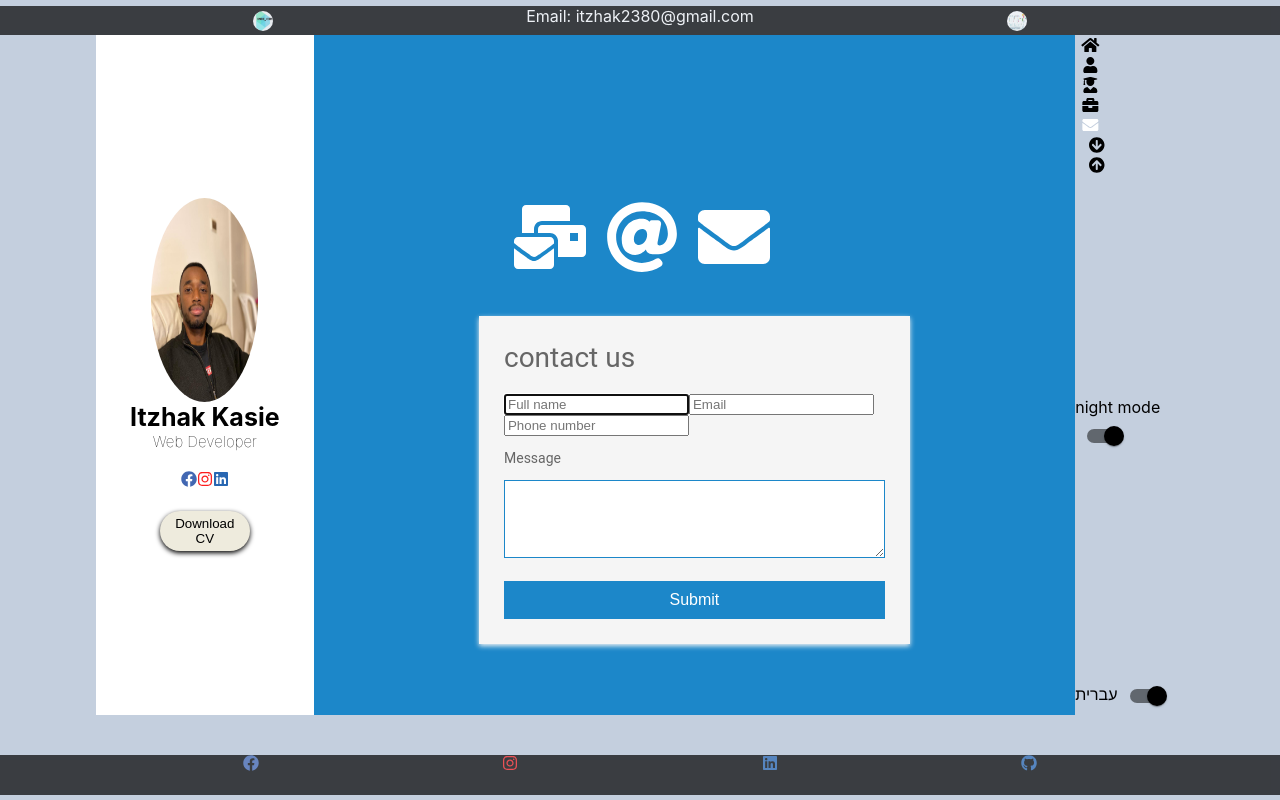
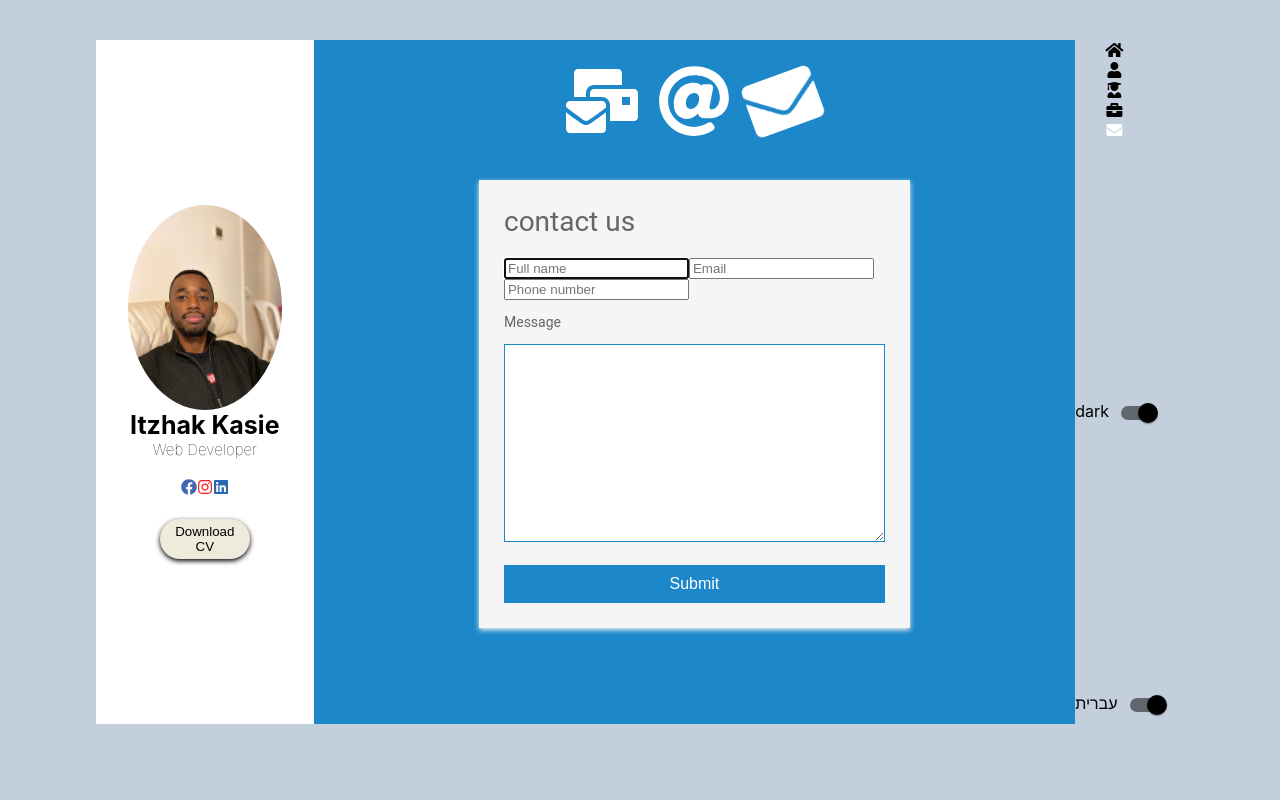
Before and after one commit to itzhak12380/portfolio, a React (Create React App) app: page /#/ContactPage in a window 1280 px wide. Built offline with nearby package versions, Linux system fonts and the light colour scheme.

Commit message:
contact page changes

```diff
--- a/src/App.js
+++ b/src/App.js
@@ -4,15 +4,12 @@ import styled from 'styled-components';
 import PortfolioApp from './components/PortfolioApp';
 function App() {
 
-  const APPDIV = styled.div`
-width: 100vw;
-height: 100vh;
-  `
+
   return (
 
-    <APPDIV className="App">
-      <PortfolioApp/>
-    </APPDIV>
+    <div className="App">
+      <PortfolioApp />
+    </div>
   );
 }
 
--- a/src/components/LeftSide/LeftSide.jsx
+++ b/src/components/LeftSide/LeftSide.jsx
@@ -14,7 +14,7 @@ justify-content: center;
 flex-wrap: wrap;
 `
 const MyImg = styled.img`
-width: 70%;
+width: 100%;
 height: 30%;
 border-radius: 50%;
 `
@@ -39,7 +39,7 @@ function LeftSideHbrow() {
   const ColorContext = UseMyContext()
 
   return (
-    <Leftside className="left-side" >
+    <Leftside  >
 
 
 
--- a/src/components/Main/Main.css
+++ b/src/components/Main/Main.css
@@ -1,3 +1,3 @@
 ::-webkit-scrollbar {
-    width: 0px;
+    display: none;
   }
--- a/src/components/Main/Main.jsx
+++ b/src/components/Main/Main.jsx
@@ -3,22 +3,14 @@ import './Main.css'
 import styled from 'styled-components';
 import Sidebar from '../features/SideBar/SideBar.jsx'
 import { useState,createContext,useMemo } from "react";
-import { HebrowContent,EnglishContent } from "../RightSideContent/PortfolioContent/index";
-import { HashRouter as Router,Switch,Route } from "react-router-dom";
+import { HebrowContent,EnglishContent } from "../RightSideContent/index";
+import { HashRouter as Router,Switch,Route, Redirect } from "react-router-dom";
 import { Switches } from "../RightSideContent/PortfolioContent/AboutMe";
 import { UseMyContext } from "../RightSideContent/contexthook";
 import Button from "../features/Button/Button";
 const MainDivLayout = styled.div`
 width:85%;
-height:85% ;
-
-position: absolute;
-display: flex;
-justify-content: center;
-justify-content: space-between;
-flex-wrap: wrap;
-flex-direction: row;
-box-sizing: border-box;
+height:95% ;
 display: grid;
 grid-template-areas:
 "left main main sidebar"
@@ -31,18 +23,14 @@ position: relative;
 box-sizing: border-box;
 overflow: scroll;
 grid-area: main;
-
 `
 const LeftSideLayout = styled.div`
-position: relative;
 box-sizing: border-box;
 grid-area: left;
-overflow: scroll;
 display: flex;
 justify-content: center;
 `
 const SidebarLayout = styled.div`
-position: relative;
 grid-area: sidebar;
 display: flex;
 flex-direction: column;
@@ -73,10 +61,11 @@ export default function Main() {
   const ColoModeController = UseMyContext();
   return (
     <ProvideLanguage value={LanguageState}>
+<>
     <Router>
     <MainDivLayout  style={{backgroundColor:ColoModeController.MainDiv}} className="main">
 
-      <LeftSideLayout style={{backgroundColor:ColoModeController.LeftSide}} >
+      <LeftSideLayout style={{ backgroundColor:ColoModeController.LeftSide}} >
         <LanguageState.LeftSide/>
       </LeftSideLayout>
       <RightSideLayout style={{backgroundColor:ColoModeController.RightSide}}>
@@ -97,17 +86,17 @@ export default function Main() {
        <Route path="/ResumePage">
           <LanguageState.Resume />
        </Route>
-       <Route>
-       <NotFound />
+       <Route path='/'>
+       <Redirect to="/home"/>
        </Route>
        </Switch>
       </RightSideLayout>
       <SidebarLayout style={{backgroundColor:ColoModeController.sidebar}} >
         <Sidebar Iconolor={ColoModeController.icon} />
-        <Switches style={{backgroundColor:'red'}} ChnageLanguage={ColoModeController.body} Language={ColoModeController.ButtonText} />
+        <Switches  ChnageLanguage={ColoModeController.body} Language={ColoModeController.ButtonText} />
         <Switches ChnageLanguage={ChangeLanguage} Language={LanguageState.Button} />
       </SidebarLayout>
-    </MainDivLayout></Router>
+    </MainDivLayout></Router></>
     </ProvideLanguage>
   );
 };
--- a/src/components/PortfolioApp.jsx
+++ b/src/components/PortfolioApp.jsx
@@ -1,17 +1,14 @@
 import React, { useState, useMemo } from 'react'
 import styled from 'styled-components';
 import Main from './Main/Main';
-import { NIGHMODE,DAYMODE } from './RightSideContent/PortfolioContent';
+import { NIGHMODE,DAYMODE } from './RightSideContent';
 import { PROVIDECONTEXT } from './RightSideContent/contexthook';
-import Footer from './features/Footer/Footer';
-import Header from './features/Header/Header';
-import { Input } from './features/Input/Input.jsx';
   const CONTAINERDIV = styled.div`
   display: flex;
   flex-direction: column;
   justify-content: center;
-  width: 100vw;
-  height: 100vh;
+  width: 100%;
+  height: 100%;
   `
 
 
@@ -32,7 +29,7 @@ export default function PortfolioApp(){
   useMemo(() => COLORMode,
 
     [ChangeColorMode])
-  const COLORobj = {
+  const Color_Objcet = {
     body: ChangeColorMode,
     bodyColor: COLORMode.body,
     sidebar: COLORMode.sidebar,
@@ -52,15 +49,13 @@ export default function PortfolioApp(){
   }
 
     return (
-        <CONTAINERDIV style={{ backgroundColor: COLORobj.bodyColor, color: COLORobj.Color }} >
-          <Header HeaderColor={COLORobj.Headr}/>
+        <CONTAINERDIV style={{ backgroundColor: Color_Objcet.bodyColor, color: Color_Objcet.Color }} >
           <div style={{ height: '90%', width: '100%', display: 'flex', justifyContent: 'center' }}>
-            <PROVIDECONTEXT value={COLORobj}>
+            <PROVIDECONTEXT value={Color_Objcet}>
 
-              <Main className="main_portfolio"></Main>
+              <Main ></Main>
             </PROVIDECONTEXT>
           </div>
-          <Footer footer={COLORobj.Footer}/>
         </CONTAINERDIV>
       );
 }
--- a/src/components/RightSideContent/PortfolioContent/ContactUs.jsx
+++ b/src/components/RightSideContent/PortfolioContent/ContactUs.jsx
@@ -1,23 +1,20 @@
-import React,{useEffect,useRef} from "react";
+import React, { useEffect, useRef } from "react";
 import styled from "styled-components";
 import { FaMailBulk, FaAt, FaEnvelope } from 'react-icons/fa';
 import { UseMyContext } from "../contexthook";
 import emailjs from 'emailjs-com';
 import { Input } from "../../features/Input/Input";
 const FORMBODY = styled.div`
-    min-height: 100%;
+    height: 100%;
       padding: 0;
       margin: 0;
       font-family: Roboto, Arial, sans-serif;
       font-size: 14px;
       color: #666;
-      width: 100%;
-      height: 100%;
 `
 const H1 = styled.h1`
 margin: 0 0 20px;
       font-weight: 400;
-      /* color: #1c87c9; */
 `
 const P = styled.p`
       margin: 0 0 5px;
@@ -28,8 +25,6 @@ display: flex;
       flex-direction: column;
       justify-content: center;
       align-items: center;
-      min-height: 100vh;
-      /* background: #1c87c9; */
 `
 const FORM = styled.form`
 padding: 25px;
@@ -40,6 +35,8 @@ padding: 25px;
 `
 const LEFTSIDE = styled.div`
 width: 50%;
+display: flex;
+justify-content: center;
 `
 const ICONSTYLE = styled.i`
  margin: 25px 10px 0;
@@ -52,13 +49,13 @@ const TEXTAREA = styled.textarea`
       margin-bottom: 20px;
       border: 1px solid #1c87c9;
       outline: none;
+      height: 180px;
 
 `
 const BUTTON = styled.button`
   width: 100%;
       padding: 10px;
       border: none;
-      /* background: #1c87c9;  */
       font-size: 16px;
       font-weight: 400;
       color: #fff;
@@ -82,8 +79,8 @@ export function EnglishContactPage() {
     InputRef.current.focus()
   }, [])
   return (
-    <FORMBODY className="contact" className="animate__animated animate__slideInDown">
-      <CONTAINER style={{ backgroundColor: BACKGROUDNCOLOR.Form }}>
+    <FORMBODY style={{ height: '100vh', backgroundColor: BACKGROUDNCOLOR.Form }} className="animate__animated animate__slideInDown">
+      <CONTAINER >
 
         <LEFTSIDE >
           <ICONSTYLE><FaMailBulk /></ICONSTYLE>
@@ -95,7 +92,7 @@ export function EnglishContactPage() {
           <H1>contact us</H1>
           <div className='info'>
             <Input Ref={InputRef} className="fname" type="text" name="name" placeholder="Full name"></Input>
-            <Input  type="text" name="email" placeholder="Email" />
+            <Input type="text" name="email" placeholder="Email" />
             <Input type="text" name="phone" placeholder="Phone number" />
           </div>
           <p>Message</p>
--- a/src/components/RightSideContent/PortfolioContent/HomeContent.jsx
+++ b/src/components/RightSideContent/PortfolioContent/HomeContent.jsx
@@ -12,8 +12,6 @@ const MainDiv = styled.div`
 const H1NAME = styled.h1`
 font-size: 42px;
 font-family: 'Noto Sans JP', sans-serif;
-
-
 `
 const JOBTITLE = styled.h4`
 color:  grey;
@@ -26,7 +24,7 @@ export function EnglishHomeContent(){
     return(
 
             <MainDiv className="animate__animated animate__backInDown" >
-                <div>
+                <div style={{width:'90%'}}>
                     <H1NAME> Izthak Kasie</H1NAME>
                 <JOBTITLE> {JobTitle}</JOBTITLE>
                 <span>I am 22 years old very ambitious and hard worker who wants to always learn and evolve and just be better then the pereson that i was the day before
@@ -43,7 +41,7 @@ export function EnglishHomeContent(){
 export function HebrowHomeContent(){
         return(
             <MainDiv className="animate__animated animate__backInDown" >
-                <div>
+                <div style={{width:'90%'}}>
                     <H1NAME> יצחק קסיה </H1NAME>
                 <JOBTITLE>  מפתח תוכנה פול סטאק </JOBTITLE>
                 <span> אני בן 22 עם שאיפות מאוד גדולות שיודע את המשמעות של עבודה קשה ושרוצה להמשיך ללמוד ולהתפתח  בכל יום שעובר ופשוט להיות בן אדם יותר חכם ויותר טוב ממי שהייתי יום לפני </span>
--- a/src/components/RightSideContent/PortfolioContent/PortfolioContent.jsx
+++ b/src/components/RightSideContent/PortfolioContent/PortfolioContent.jsx
@@ -20,7 +20,6 @@ height: 200px;
 const PROJECTSDIV = styled.div`
 width: 100%;
 display: flex;
-/* flex-direction: column; */
 flex-wrap: wrap;
 justify-content: space-between;
 `
--- a/src/components/RightSideContent/PortfolioContent/index.js
+++ b/src/components/RightSideContent/index.js
@@ -1,11 +1,11 @@
 import React, { useState } from 'react'
-import { EnglishHomeContent, HebrowHomeContent } from './HomeContent'
-import LeftSideHbrow from '../../LeftSide/LeftSide'
-import { LeftSideEnglish } from '../../LeftSide/LeftSide'
-import { HebrowResume, EnglishResume } from './ResumeContent'
-import { HebrowAboutMe, EnglishAboutMe } from './AboutMe'
-import { HebrowContactPage,EnglishContactPage } from './ContactUs'
-import {HebrowPortfolio,EnglishPortfolio} from './PortfolioContent'
+import { EnglishHomeContent, HebrowHomeContent } from '../RightSideContent/PortfolioContent/HomeContent'
+import LeftSideHbrow from '../LeftSide/LeftSide'
+import { LeftSideEnglish } from '../LeftSide/LeftSide'
+import { HebrowResume, EnglishResume } from '../RightSideContent/PortfolioContent/ResumeContent'
+import { HebrowAboutMe, EnglishAboutMe } from '../RightSideContent/PortfolioContent/AboutMe'
+import { HebrowContactPage,EnglishContactPage } from '../RightSideContent/PortfolioContent/ContactUs'
+import {HebrowPortfolio,EnglishPortfolio} from '../RightSideContent/PortfolioContent/PortfolioContent'
 
 export const EnglishContent = {
     Button: "עברית",
@@ -44,9 +44,8 @@ export const DAYMODE = {
     Header:"black",
     Footer:"black",
     LeftSideBttonShow:"black",
-    ButtonText:"night mode"
+    ButtonText:"dark"
 }
-// '#c4cfde'
 export const NIGHMODE = {
     body: '#1B1717',
     mainDiv:'#1B1717',
@@ -62,6 +61,6 @@ export const NIGHMODE = {
     Header:"#1B1717",
     Footer:"#1B1717",
     LeftSideBttonShow:"white",
-    ButtonText:"day mode"
+    ButtonText:"bright"
 
 }
--- a/src/components/features/SideBar/SideBar.jsx
+++ b/src/components/features/SideBar/SideBar.jsx
@@ -49,7 +49,7 @@ function Sidebar(props,{ currentScreen, selectScreen }) {
   return (
     <MenuBarContainer>
       <SideBar className="menu-bar" >
-        <div style={{ width: "fit-content", width: "40%" }}>
+        <div style={{ width: "fit-content"}}>
           {IconsArray.map
             (({ icon, id, index }) => {
               const style = { width: "60%", borderRadius: "50%", color: id === currentScreen ? "green" : "" };
@@ -57,15 +57,11 @@ function Sidebar(props,{ currentScreen, selectScreen }) {
                 fontWeight: "bold",
                 color: "white"
               }}
-                to={`/${id}`} ><FontAwesomeIcon className="myfont" style={style} icon={icon}></FontAwesomeIcon></NavLink>)
+                to={`/${id}`} ><FontAwesomeIcon  style={style} icon={icon}></FontAwesomeIcon></NavLink>)
             })}
         </div>
-      </SideBar>
-      <div style={{ width: "fit-content", width: "40%" }}>
-        <NavLink to=""><FontAwesomeIcon style={{ width: "100%",color:props.Iconolor }} icon={faArrowCircleDown} /></NavLink>
-        <NavLink to=""><FontAwesomeIcon style={{ width: "100%",color:props.Iconolor }} icon={faArrowCircleUp} />
-        </NavLink>
-      </div>
+     </SideBar>
+
     </MenuBarContainer>
   );
 };
```
Also changed, not shown: src/components/RightSideContent/PortfolioContent/ResumeContent.jsx (+9 -18 lines). Lines whose indentation alone changed are shown as unchanged.
